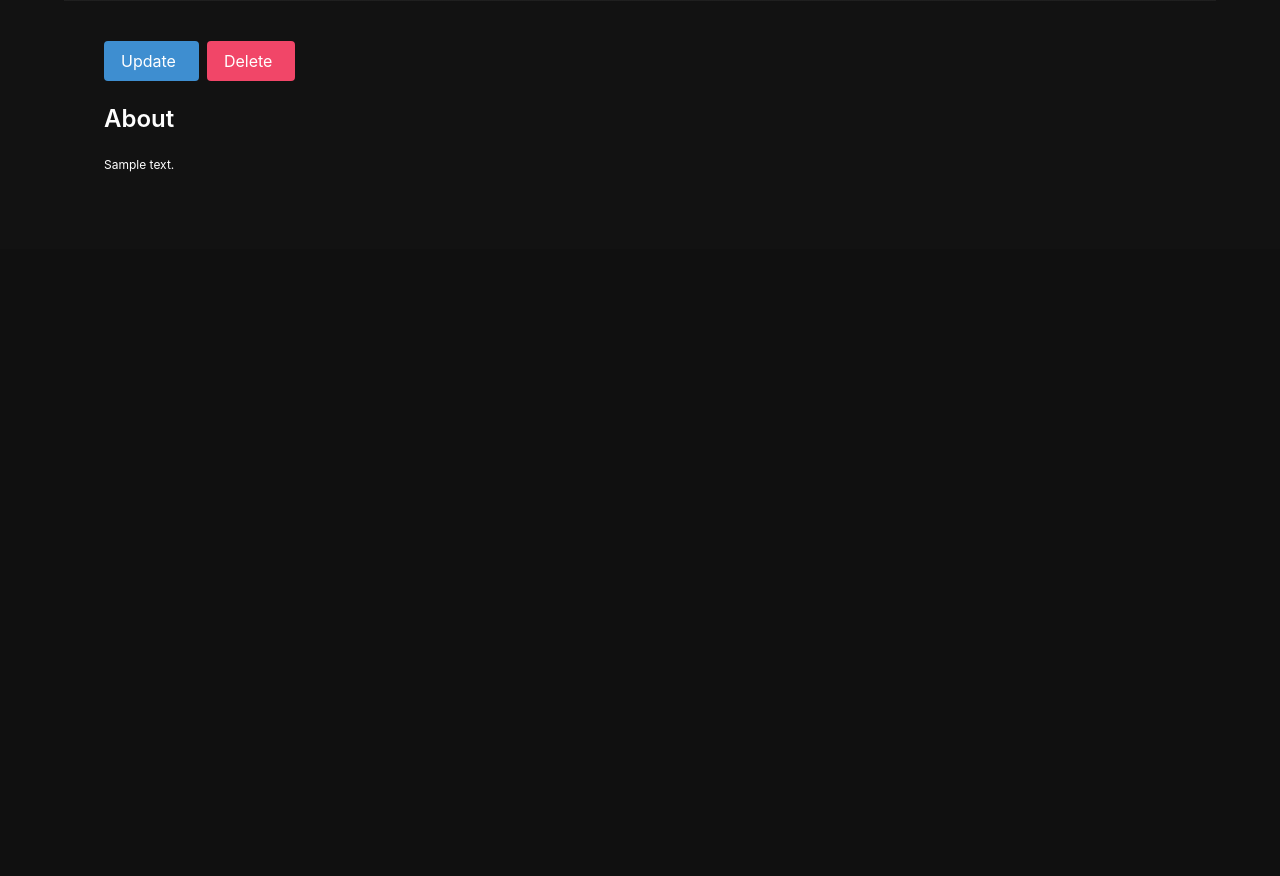
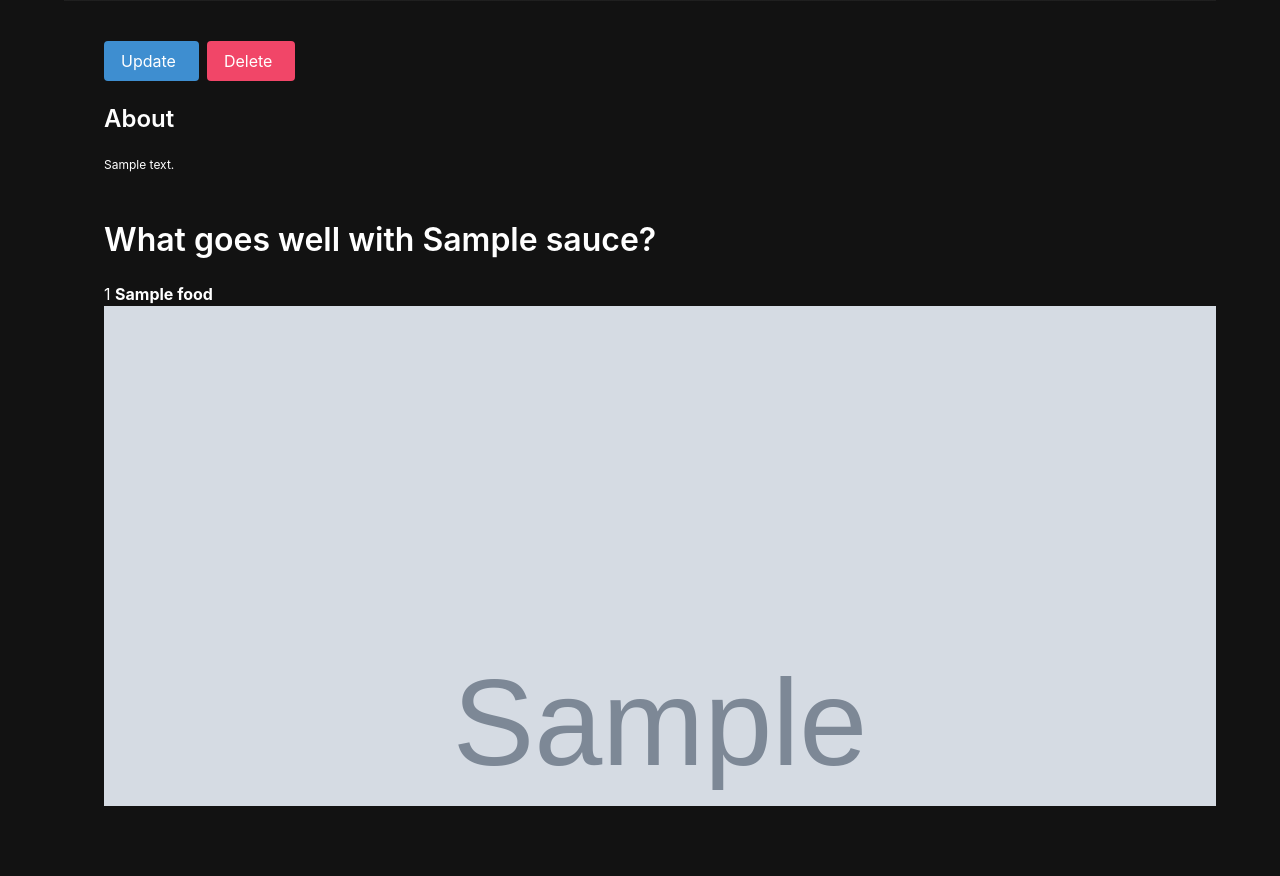
Before and after one commit to kobyjackcheese/Sauceify, a Django app: page /sauces/1/ in a window 1280 px wide. Shown: the part 551-1427 px from the top of the page. Before the commit the page ends 723 px from the top, so only its background shows below. Run offline with Django 4.2, Linux system fonts and the light colour scheme; tables that the repository leaves empty hold one stand-in row (values such as "Sample post"); grey boxes marked "Sample" are stand-in pictures.

Commit message:
full crud on sauces, one to many relationship between sauces and foods, foods viewable on sauce detail page after much headache

```diff
--- a/main_app/admin.py
+++ b/main_app/admin.py
@@ -1,5 +1,7 @@
 from django.contrib import admin
 from .models import Sauce
+from .models import Food
 
 # Register your models here.
 admin.site.register(Sauce)
+admin.site.register(Food)
--- a/main_app/models.py
+++ b/main_app/models.py
@@ -14,3 +14,14 @@
 
     class Meta:
         ordering = ['name']
+
+# below Artist Model
+
+class Food(models.Model):
+
+    name = models.CharField(max_length=150)
+    img = models.CharField(max_length=500)
+    sauce = models.ForeignKey(Sauce, on_delete=models.CASCADE, related_name="foods")
+
+    def __str__(self):
+        return self.name
--- a/main_app/templates/sauce_detail.html
+++ b/main_app/templates/sauce_detail.html
@@ -22,7 +22,35 @@
     <div class="detail__about">
         <h4 class="title is-4">About</h4>
         <p>{{sauce.description}}</p>
+        <br>
+        <br>
     </div>
+</div>
+<div class="food_container">
+    <!-- inside container -->
+    <div class="detail__songs mb-5">
+        <h4 class="title is-3">What goes well with {{sauce.name}}?</h4>
+
+
+        {% for food in sauce.foods.all %}
+        <div class="song">
+            <span>{{forloop.counter}}</span>
+
+            <span><b>{{food.name}}</b></span>
+
+            <img src="{{food.img}}">
+        </div>
+
+        {% empty %}
+        <article class="message">
+            <div class="message-header">
+                <p>No Foods Available</p>
+            </div>
+        </article>
+
+        {% endfor %}
+    </div>
+    <!--  above about section  -->
 </div>
 
 {% endblock %}
--- a/main_app/views.py
+++ b/main_app/views.py
@@ -2,10 +2,11 @@
 from django.views import View
 from django.http import HttpResponse
 from django.views.generic.base import TemplateView
-from .models import Sauce
+from .models import Sauce, Food
 from django.views.generic.edit import CreateView, UpdateView, DeleteView
 from django.views.generic import DetailView
 from django.urls import reverse
+
 
 
 # Create your views here.
@@ -30,6 +31,11 @@
         context["sauces"] = Sauce.objects.all()
         return context
 
+class SauceDetail(DetailView):
+    model = Sauce
+    template_name = "sauce_detail.html"
+
+
 class SauceCreate(CreateView):
     model = Sauce
     fields = ['name', 'img', 'description']
@@ -37,9 +43,6 @@
     def get_success_url(self):
         return reverse('sauce_detail', kwargs={'pk': self.object.pk})
 
-class SauceDetail(DetailView):
-    model = Sauce
-    template_name = "sauce_detail.html"
 
 class SauceUpdate(UpdateView):
     model = Sauce
```
Also changed, not shown: main_app/migrations/0002_food.py (added), main_app/migrations/0003_rename_sauce_food_sauce.py (added), main_app/static/styles/20191215_194315120_iOS (1).jpg (added).
